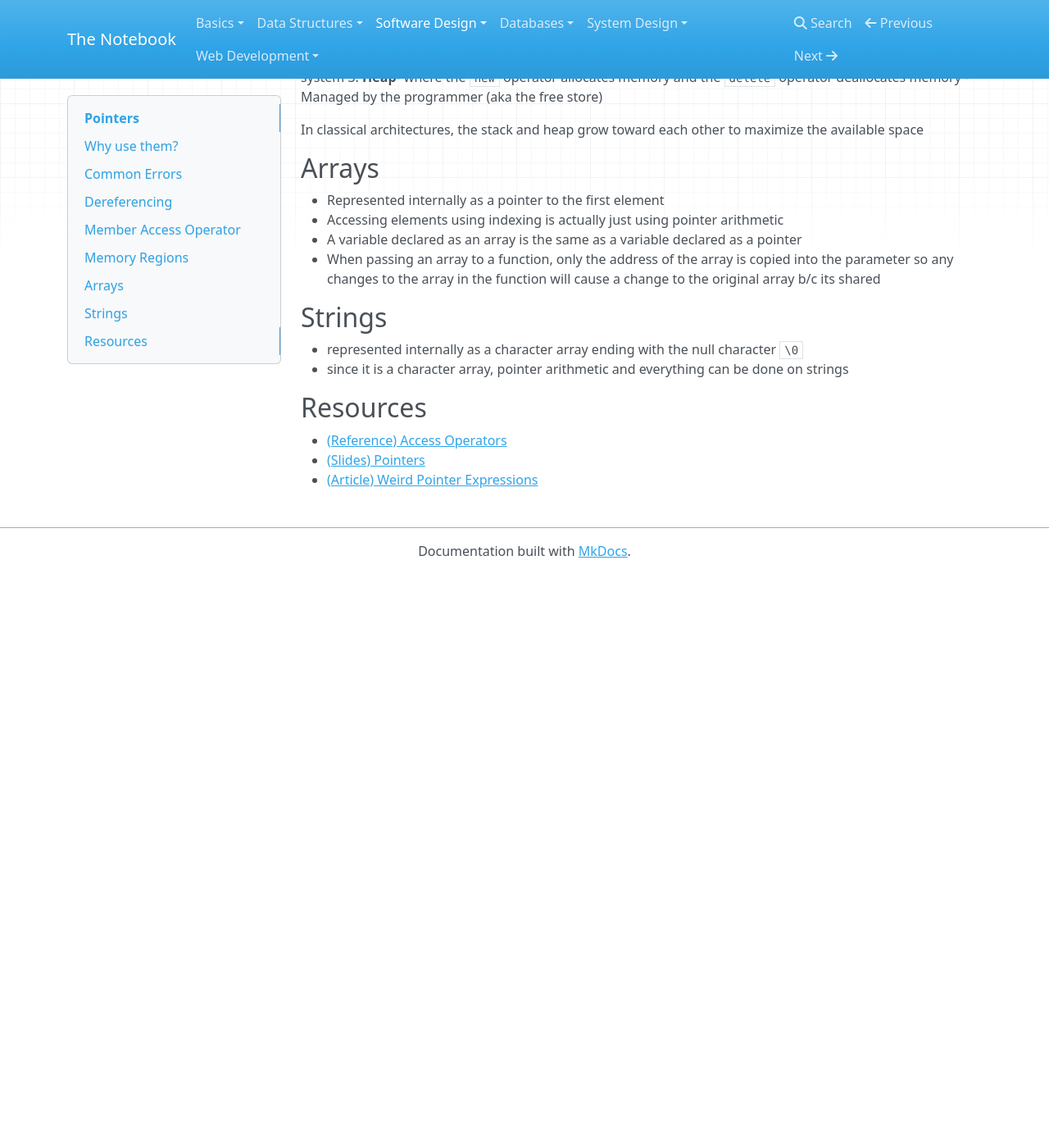
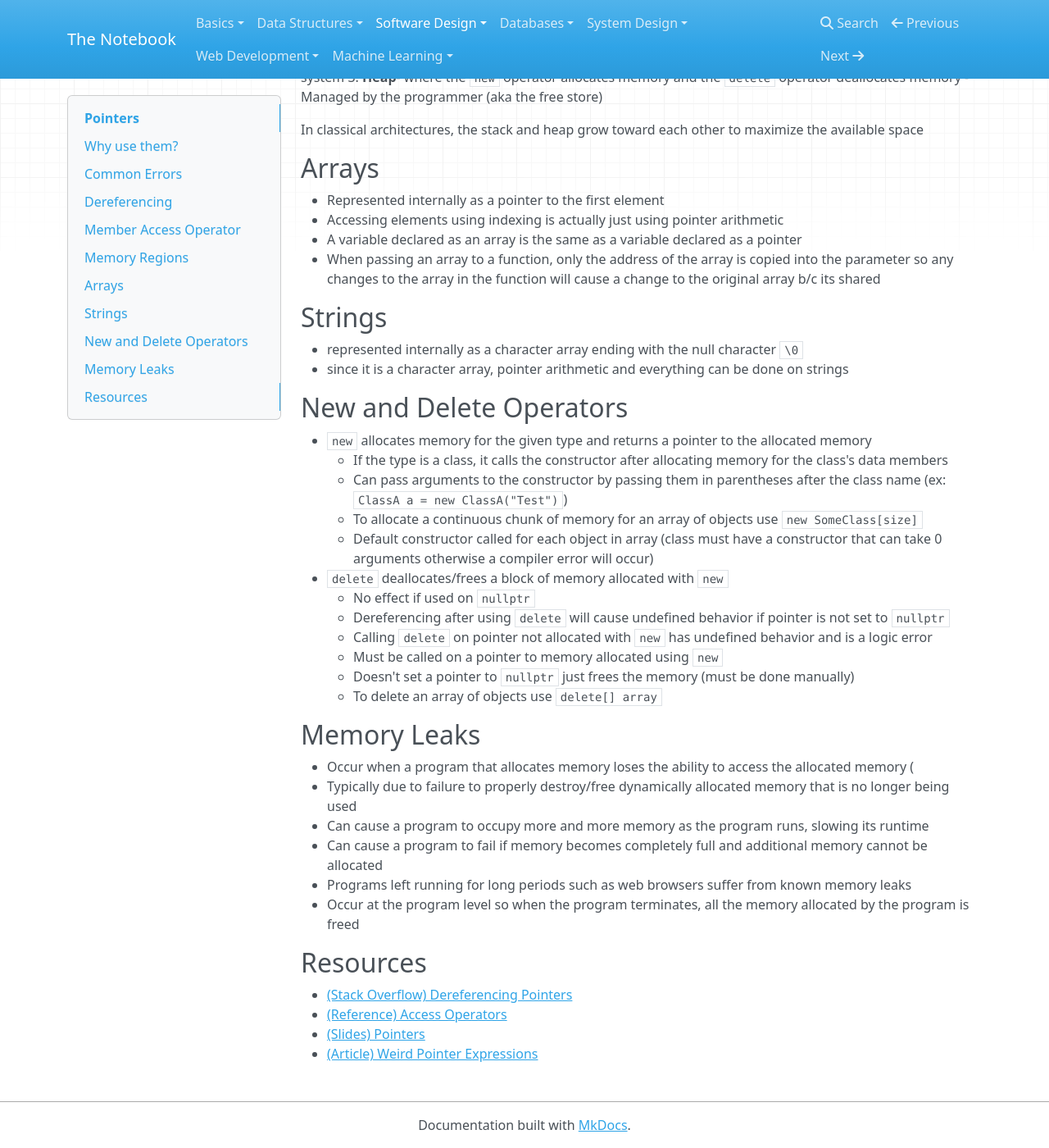
Before and after one commit to meyerv11045/notes, an MkDocs documentation site: the page built from notes/software_design/pointers.md, in a window 1280 px wide and 1400 px high, scrolled down 2120 px. Shown: the whole window at 82% size. Built offline with MkDocs 1.6.1, drawn with Linux system fonts in a browser that asks for light colours; nearby versions of some CDN libraries; before the commit the page ends 2820 px from its top, so only the background shows below that.

```diff
--- a/mkdocs.yml
+++ b/mkdocs.yml
@@ -1,6 +1,13 @@
 site_name: The Notebook
 site_url: https://meyerv11045.github.com/notes
 docs_dir: notes
+
+extra_javascript:
+    - https://cdnjs.cloudflare.com/ajax/libs/mathjax/2.7.0/MathJax.js?config=TeX-AMS-MML_HTMLorMML
+
+markdown_extensions:
+    - mdx_math:
+        enable_dollar_delimiter: True
 
 nav:
   - Basics:
@@ -22,6 +29,7 @@ nav:
   - Software Design:
     - 'Pointers': 'software_design/pointers.md'
     - 'The Big 3': 'software_design/big3.md'
+    - 'Exception Handling': 'software_design/exceptions.md'
     - 'Misc': 'software_design/misc.md'
   - Databases:
     - "DBMS": 'databases/dbms.md'
@@ -42,3 +50,7 @@ nav:
       - 'Browser Compatibility': 'web_dev/js/browser_compatibility.md'
     - HTML & CSS:
       - 'Sass': 'web_dev/html-css/sass.md'
+  - Machine Learning:
+      - 'Map of ML': 'machine_learning/map.md'
+      - 'Activation Functions': 'machine_learning/activation_functions.md'
+      - 'Reinforcement Learning': 'machine_learning/reinforcement_learning.md'
--- a/notes/software_design/pointers.md
+++ b/notes/software_design/pointers.md
@@ -106,9 +106,30 @@ In classical architectures, the stack and heap grow toward each other to maximiz
 - represented internally as a character array ending with the null character `\0`
 - since it is a character array, pointer arithmetic and everything can be done on strings
 
+## New and Delete Operators
+- `new` allocates memory for the given type and returns a pointer to the allocated memory
+    - If the type is a class, it calls the constructor after allocating memory for the class's data members
+    - Can pass arguments to the constructor by passing them in parentheses after the class name (ex: `ClassA a = new ClassA("Test")`)
+    - To allocate a continuous chunk of memory for an array of objects use `new SomeClass[size]`
+      - Default constructor called for each object in array (class must have a constructor that can take 0 arguments otherwise a compiler error will occur)
+- `delete` deallocates/frees a block of memory allocated with `new`
+    - No effect if used on `nullptr`
+    - Dereferencing after using `delete` will cause undefined behavior if pointer is not set to `nullptr`
+    - Calling `delete` on pointer not allocated with `new` has undefined behavior and is a logic error
+    - Must be called on a pointer to memory allocated using `new`
+    - Doesn't set a pointer to `nullptr` just frees the memory (must be done manually)
+    - To delete an array of objects use `delete[] array`
 
+## Memory Leaks
+- Occur when a program that allocates memory loses the ability to access the allocated memory (
+- Typically due to failure to properly destroy/free dynamically allocated memory that is no longer being used
+- Can cause a program to occupy more and more memory as the program runs, slowing its runtime
+- Can cause a program to fail if memory becomes completely full and additional memory cannot be allocated
+- Programs left running for long periods such as web browsers suffer from known memory leaks
+- Occur at the program level so when the program terminates, all the memory allocated by the program is freed
 
 ## Resources
+- [(Stack  Overflow) Dereferencing Pointers](https://stackoverflow.com/questions/4955198/what-does-dereferencing-a-pointer-mean/4955297)
 - [(Reference) Access Operators](https://en.cppreference.com/w/c/language/operator_member_access)
 - [(Slides) Pointers](https://cs.stanford.edu/people/eroberts/courses/cs106b/handouts/21-MemoryAndC++.pdf)
 - [(Article) Weird Pointer Expressions](https://www.geeksforgeeks.org/difference-between-p-p-and-p/)
```
Also changed, not shown: notes/dig_sys/ch1.md (deleted, +0 -19 lines), notes/machine_learning/map.md (+5 -0 lines), notes/software_design/exceptions.md (added, +21 -0 lines).
